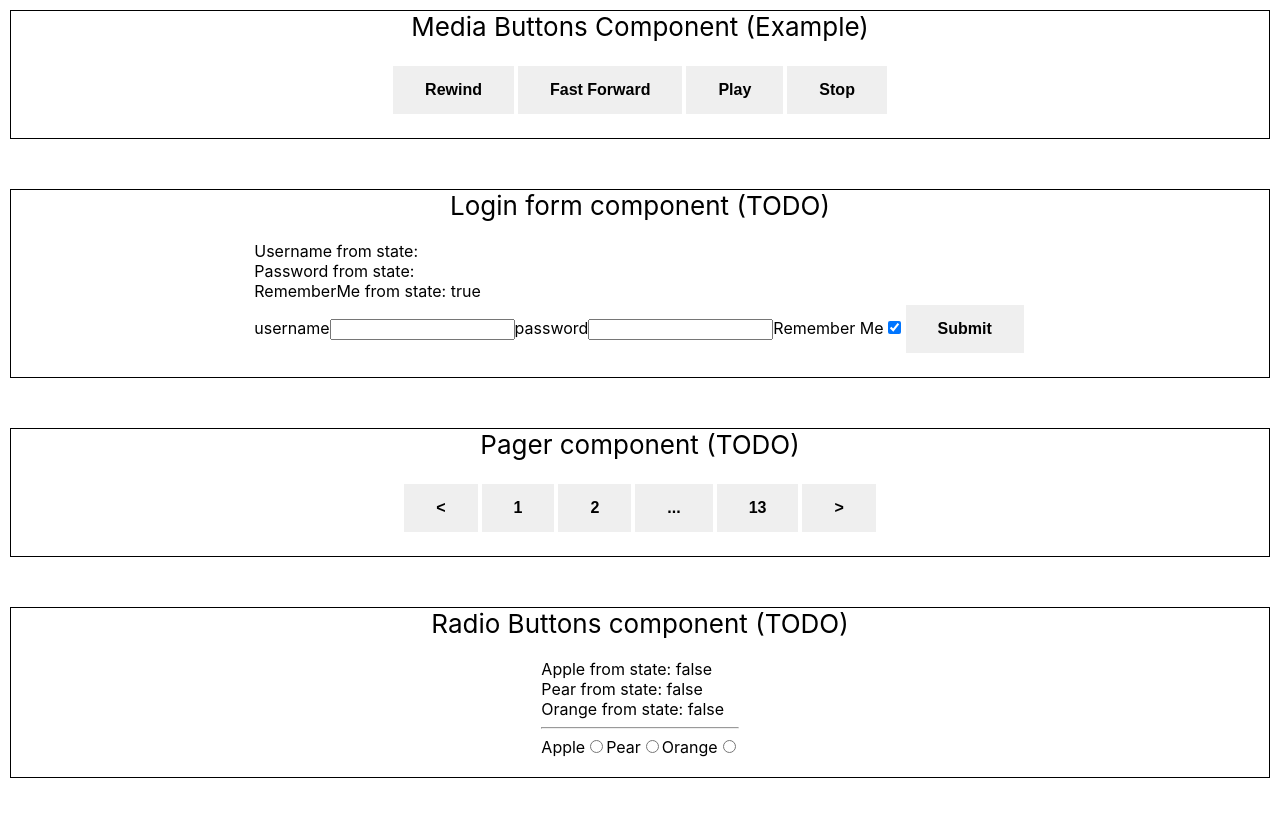
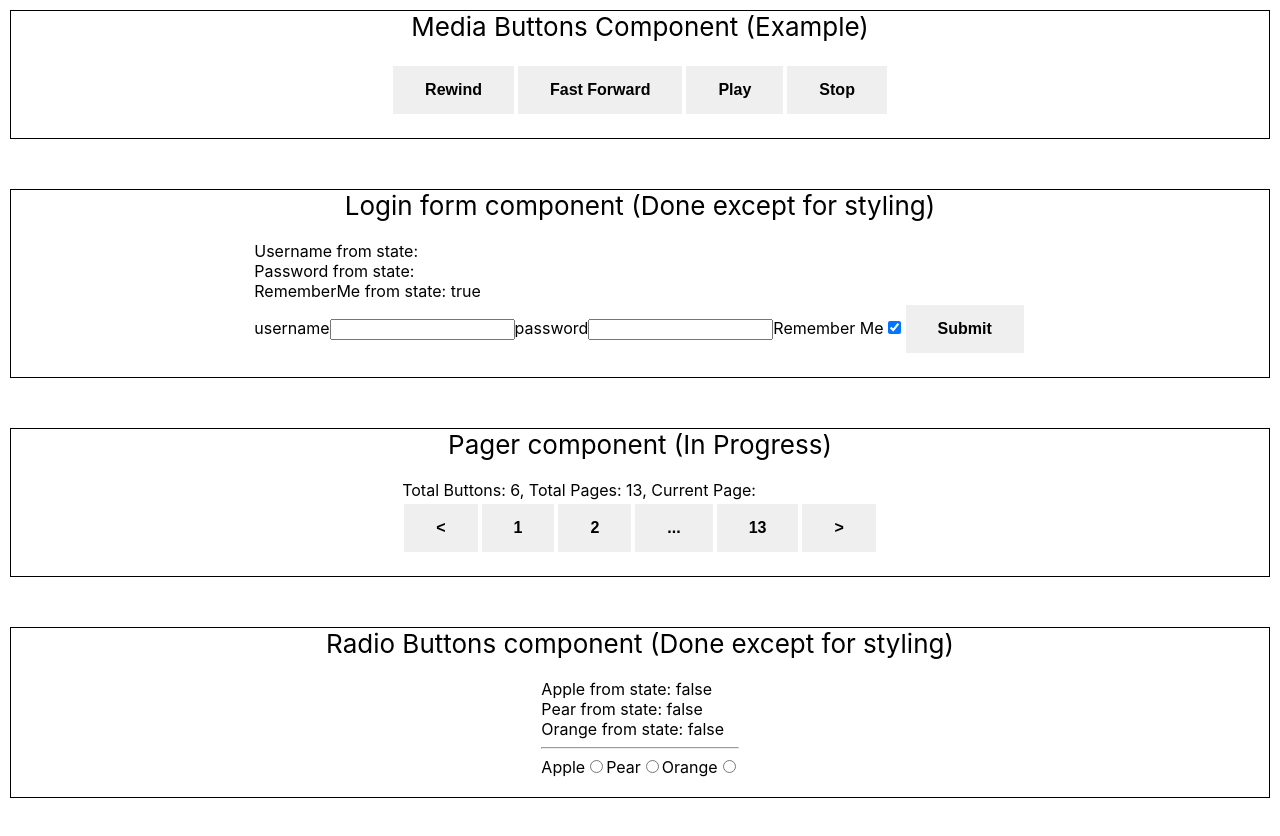
Before and after one commit to prof-tejera/homework-3-ruadh, a React (Create React App) app: page / in a window 1280 px wide. Shown: the top 836 px of the page. Built offline with nearby package versions, Linux system fonts and the light colour scheme.

Commit message:
pager has current page in state:

```diff
--- a/src/App.js
+++ b/src/App.js
@@ -18,21 +18,21 @@ const App = () => {
       </div>
 
       <div className="App-component">
-        <header className="App-header">Login form component (TODO)</header>
+        <header className="App-header">Login form component (Done except for styling)</header>
         <div className="App-content">
           <LoginForm />
         </div>
       </div>
 
       <div className="App-component">
-        <header className="App-header">Pager component (TODO)</header>
+        <header className="App-header">Pager component (In Progress)</header>
         <div className="App-content">
-          <Pager />
+          <Pager buttonCt="6" pageCt="13" />
         </div>
       </div>
 
       <div className="App-component">
-        <header className="App-header">Radio Buttons component (TODO)</header>
+        <header className="App-header">Radio Buttons component (Done except for styling)</header>
         <div className="App-content">
           <RadioButtons />
         </div>
--- a/src/Pager/Pager.js
+++ b/src/Pager/Pager.js
@@ -1,16 +1,40 @@
+import { useState, useEffect } from "react";
 import "./Pager.css";
 import Panel from "components/Panel/Panel";
 import Button from "components/Button/Button";
 
-const Pager = () => {
-  // To do:  accept an array, maybe nubmer
+const Pager = ({ pageCt, buttonCt }) => {
+
+  // Track the current page in state
+  const [currentPage, setCurrentPage] = useState(null);
+
+  // Function to update current page in state
+  const setPage = (e) => {
+    setCurrentPage(e.target.dataset.pg);
+  };
+
+  // Function to calculate the previous page
+  const prevPage = (pg) => {
+    return pg > 1 ? parseInt(pg) - 1 : 1;
+  }
+
+  // Function to calculate the next page
+  const nextPage = (pg) => {
+    return pg < parseInt(pageCt) ? parseInt(pg) + 1 : pageCt;
+  }
+
+  // TO DO:  Set the initial page
+
+  // To do: refactor to generate list based on provided values, rewrite the list based on the current page
   return <Panel>
-    <Button text="<" />
-    <Button text="1" />
-    <Button text="2" />
-    <Button text="..." />
-    <Button text="13" />
-    <Button text=">" />
+    {/* TEMP FOR TESTING */}
+    <div>Total Buttons: {buttonCt}, Total Pages:  {pageCt},  Current Page:  {currentPage}</div>
+    <Button text="<" data-pg={prevPage(currentPage)} onClick={setPage} />
+    <Button text="1" data-pg="1" active={currentPage === "1"} onClick={setPage} />
+    <Button text="2" data-pg="2" active={currentPage === "2"} onClick={setPage} />
+    <Button text="..." data-pg="3" active={currentPage === "3"} onClick={setPage} />
+    <Button text={pageCt} data-pg={pageCt} active={currentPage === pageCt} onClick={setPage} />
+    <Button text=">" data-pg={nextPage(currentPage)} onClick={setPage} />
   </Panel>;
 };
 
```
